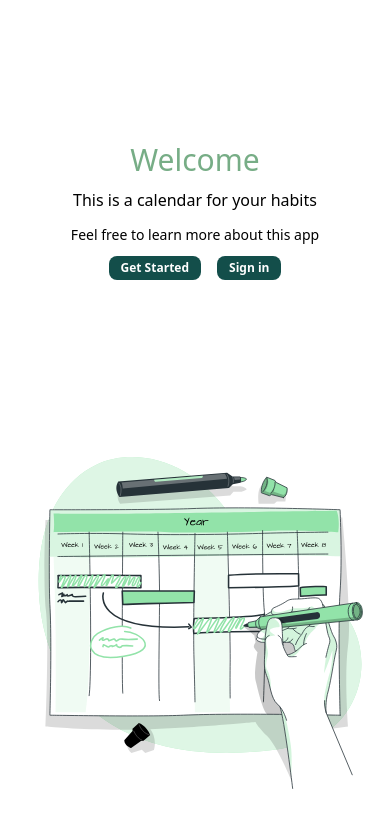
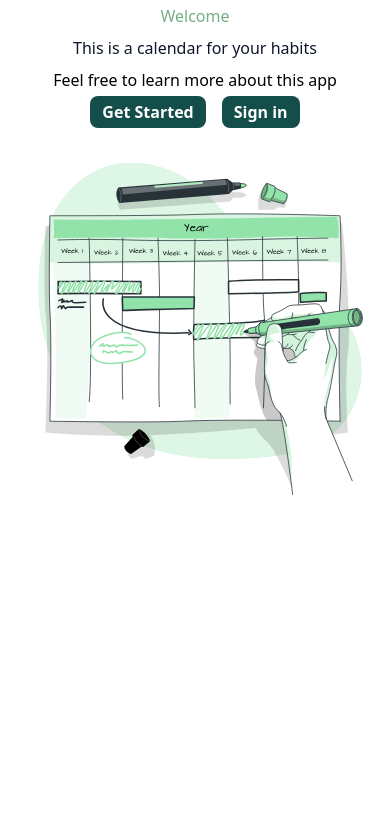
Before and after one commit to aguzovatii/calendar-frontend, a Next.js app: page /welcome in a window 390 px wide. Shown: the top 826 px of the page. Built offline with nearby package versions, Linux system fonts and the light colour scheme.

Commit message:
Change from grid to flex

```diff
--- a/app/welcome/page.tsx
+++ b/app/welcome/page.tsx
@@ -11,30 +11,31 @@ export default function WelcomePage({
   searchParams: { [key: string]: string | undefined };
 }) {
   return (
-    <div className="grid md:grid-cols-1 md:grid-rows-2 lg:gap-4 xl:grid-rows-1 xl:grid-cols-2 xl:gap-2 h-full">
-      <div className="grid md:grid-rows-3 xl:grid-rows-3 xl:basis-1/2 xl:gap-2 2xl:gap-0 h-full">
-        <div className="grid md:row-start-2 md:row-span-1 md:rows-4 md:gap-2 lg:gap-3 xl:row-start-2 xl:row-span-1 xl:grid-rows-4 items-center justify-items-center">
+    <div className="flex flex-col xl:flex-row h-full">
+      <div className="flex flex-col md:basis-1/2 xl:basis-full">
+        <div className="basis:0 md:grow"></div>
+        <div className="grid grid-rows-4 items-center justify-items-center">
           <div>
             <p className="font-medium md:text-3xl lg:text-5xl xl:text-6xl text-[#77AD86]">
               Welcome
             </p>
           </div>
           <div>
-            <p className="font-medium md:text-1xl lg:text-2xl xl:text-3xl text-black xl:ml-15 xl:mt-2">
+            <p className="font-medium md:text-1xl lg:text-2xl xl:text-3xl">
               This is a calendar for your habits
             </p>
           </div>
           <div>
             <Link
               href="https://calendar-team.github.io/calendar-docs/"
-              className="font-medium md:text-sm lg:text-1xl xl:text-2xl 2xl:text-3xl text-black xl:ml-20 hover:underline"
+              className="font-medium md:text-sm lg:text-1xl xl:text-2xl text-black hover:underline"
             >
               Feel free to learn more about this app
             </Link>
           </div>
           <div className="flex justify-center space-x-4 relative">
             <Link
-              className="bg-[#134e4a] hover:bg-[#0f766e] focus:ring-4 focus:ring-blue-300 font-semibold rounded-lg md:text-xs lg:text-xs xl:text-sm 2xl:text-2xl md:px-3 lg:px-5 md:py-1 lg:py-1.5 xl:py-2.5 2xl:py-4 text-white"
+              className="bg-[#134e4a] hover:bg-[#0f766e] focus:ring-4 focus:ring-blue-300 font-semibold rounded-lg md:text-xs lg:text-xs xl:text-sm px-3 lg:px-5 py-1 lg:py-1.5 xl:py-2.5 text-white"
               href={
                 searchParams.callbackUrl
                   ? "/auth/signup?callbackUrl=" +
@@ -45,7 +46,7 @@ export default function WelcomePage({
               Get Started
             </Link>
             <Link
-              className="bg-[#134e4a] hover:bg-[#0f766e] focus:ring-4 focus:ring-blue-300 font-semibold rounded-lg md:text-xs lg:text-xs xl:text-sm 2xl:text-2xl md:px-3 lg:px-5 md:py-1 lg:py-1.5 xl:py-2.5 2xl:py-4 text-white"
+              className="bg-[#134e4a] hover:bg-[#0f766e] focus:ring-4 focus:ring-blue-300 font-semibold rounded-lg md:text-xs lg:text-xs xl:text-sm px-3 lg:px-5 py-1 lg:py-1.5 xl:py-2.5 text-white"
               href={
                 searchParams.callbackUrl
                   ? "/auth/signin?callbackUrl=" +
@@ -57,16 +58,17 @@ export default function WelcomePage({
             </Link>
           </div>
         </div>
+        <div className="basis-0 md:grow"></div>
       </div>
 
-      <div className="grid grid-rows-1 lg:grid-cols-3 xl:grid-cols-8 xl:basis-1/2 xl:h-full relative">
-        <div className="invisible lg:visible lg:col-start-1 lg:col-span-1 xl:col-start-4 xl:col-span-4 xl:row-start-1 xl:top-[5%] absolute">
+      <div className="grid grid-rows-1 md:grid-cols-3 xl:grid-cols-8 basis-1/2 xl:basis-full relative">
+        <div className="invisible md:visible md:col-start-1 md:col-span-1 xl:col-start-4 xl:col-span-4 xl:row-start-1 xl:top-[5%] absolute">
           <Image src={img1} alt="" priority={true} width="2048" height="2048" />
         </div>
-        <div className="lg:col-start-2 lg:col-span-1 xl:col-start-1 xl:col-span-4 xl:row-start-1 xl:top-[25%] absolute">
+        <div className="md:col-start-2 md:col-span-1 xl:col-start-1 xl:col-span-4 xl:row-start-1 xl:top-[25%] absolute">
           <Image src={img2} alt="" priority={true} width="2048" height="2048" />
         </div>
-        <div className="invisible lg:visible lg:col-start-3 lg:col-span-1 xl:col-start-4 xl:col-span-4 xl:row-start-1 xl:top-[45%] absolute">
+        <div className="invisible md:visible md:col-start-3 md:col-span-1 xl:col-start-4 xl:col-span-4 xl:row-start-1 xl:top-[45%] absolute">
           <Image src={img3} alt="" priority={true} width="2048" height="2048" />
         </div>
       </div>
--- a/tailwind.config.ts
+++ b/tailwind.config.ts
@@ -8,22 +8,8 @@ const config: Config = {
     container: {
       center: true,
       padding: "2rem",
-      screens: {
-        // '2xl': '1400px',
-        //'desktop': '2400px',
-      },
-    },
-    screens: {
-      sm: "200px",
-      md: "300px",
-      lg: "600px",
-      xl: "1000px",
-      "2xl": "1850px",
     },
     extend: {
-      screens: {
-        "3xl": "2000px",
-      },
       colors: {
         border: "hsl(var(--border))",
         input: "hsl(var(--input))",
```
